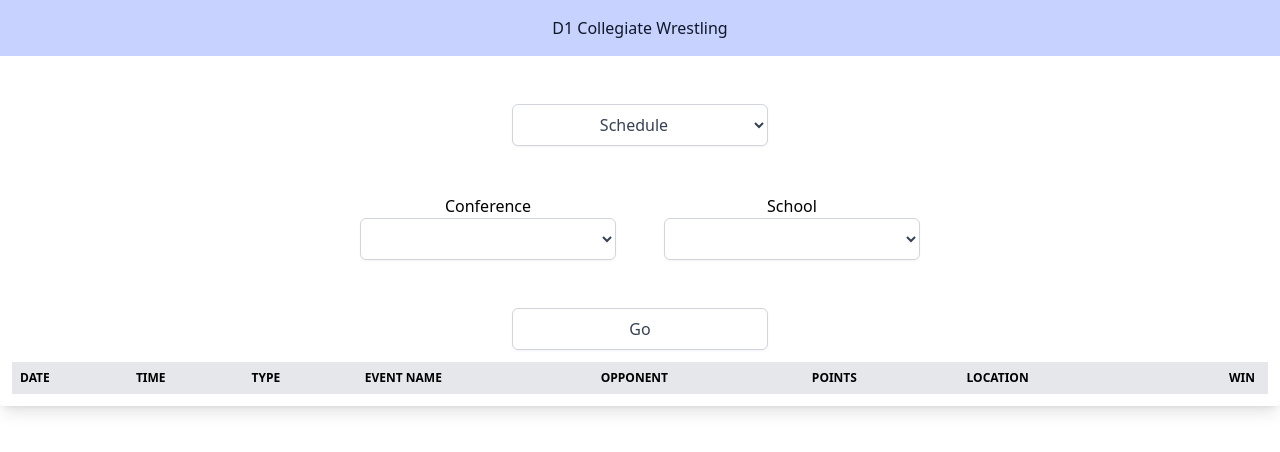
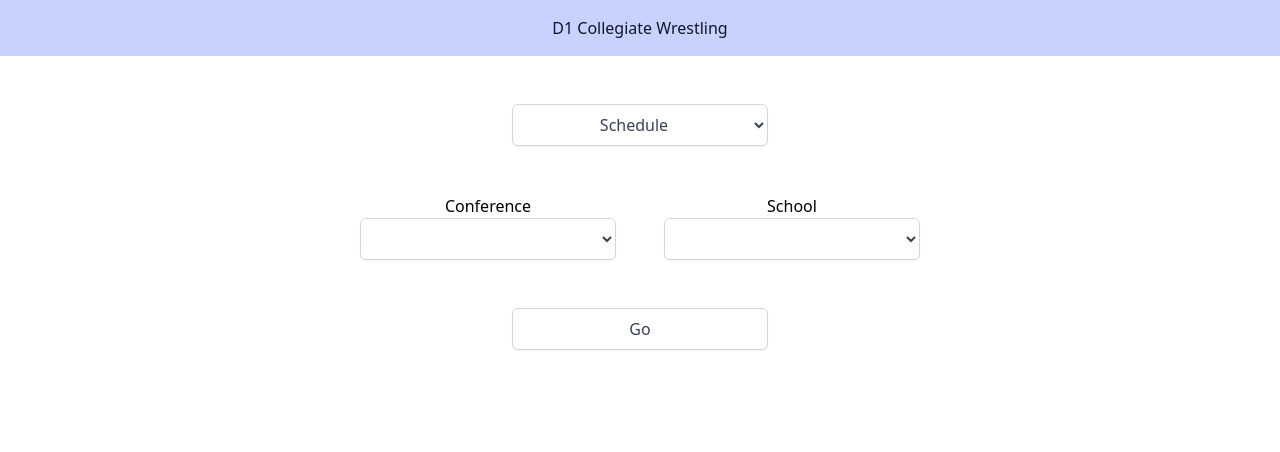
Before and after one commit to MrButak/college-wrestling, a Vue app in the folder frontend/: page / in a window 1280 px wide. Shown: the top 452 px of the page. Built offline with nearby package versions, Linux system fonts and the light colour scheme; what tw-elements would draw is missing.

Commit message:
code cleanup before pull request

```diff
--- a/frontend/src/components/home/Schedule.vue
+++ b/frontend/src/components/home/Schedule.vue
@@ -1,19 +1,18 @@
 <template>
 
-<div class="space-y-2">
+<div v-if="displayScheduleData" class="space-y-2">
 
 	<div class="bg-white shadow-lg hover:shadow-xl rounded overflow-x-scroll p-3">
 		<table class="table flex flex-col flex-no-wrap table-auto w-full leading-normal">
 
 			<thead class="uppercase text-xs font-bold text-black-600 bg-gray-200">
-				<tr class="hidden md:table-row">
+				<tr class="hidden">
 					<th v-for="count in dskTableHeaders.length - 1" class="text-left p-2">
 						<p>{{ dskTableHeaders[count - 1] }}</p>
 					</th>
 					<th class="text-right p-2">
 						<p>{{ dskTableHeaders[dskTableHeaders.length - 1] }}</p>
 					</th>
-
 					<th></th>
 				</tr>
 			</thead>
@@ -26,7 +25,6 @@
 							{{ date }}
 						</p>
 					</td>
-
 					<td class="p-2 border">
 						<p v-if="data.wasCanceled[0]" class="truncate ...">
 							Canceled
@@ -81,6 +79,7 @@
 							{{ data.win[0] }}
 						</div>
 					</td>
+					<!-- Could use this button in the future -->
 					<!-- <td class="text-right">
 						<button type="button" class="inline-block text-gray-500 hover:text-gray-700">
 							<svg class="inline-block h-6 w-6 fill-current" viewBox="0 0 24 24">
@@ -115,13 +114,14 @@ let displayScheduleData = computed(() => {
 	return scheduleData.value ? true : false;
 });
 
+
 let displaySchedule = (scheduleRawData) => {
 
 	scheduleData.value = scheduleRawData;
 	console.log(scheduleData.value)
 };
 
-// Functions called from other components
+// Function is called from other components
 defineExpose({
 	displaySchedule
 });
```
Also changed, not shown: 1 other file (tests, documents, lock files or other folders).
